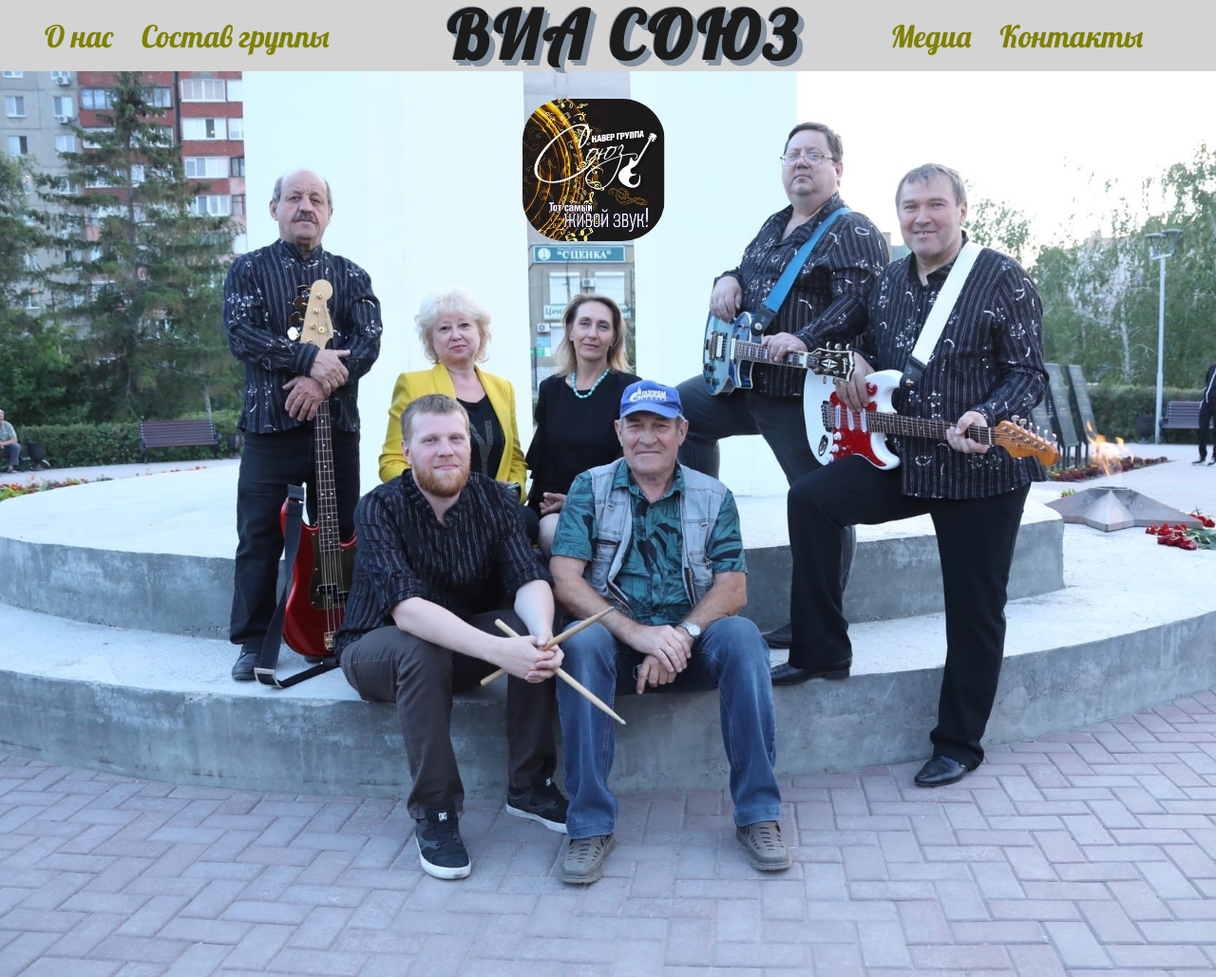
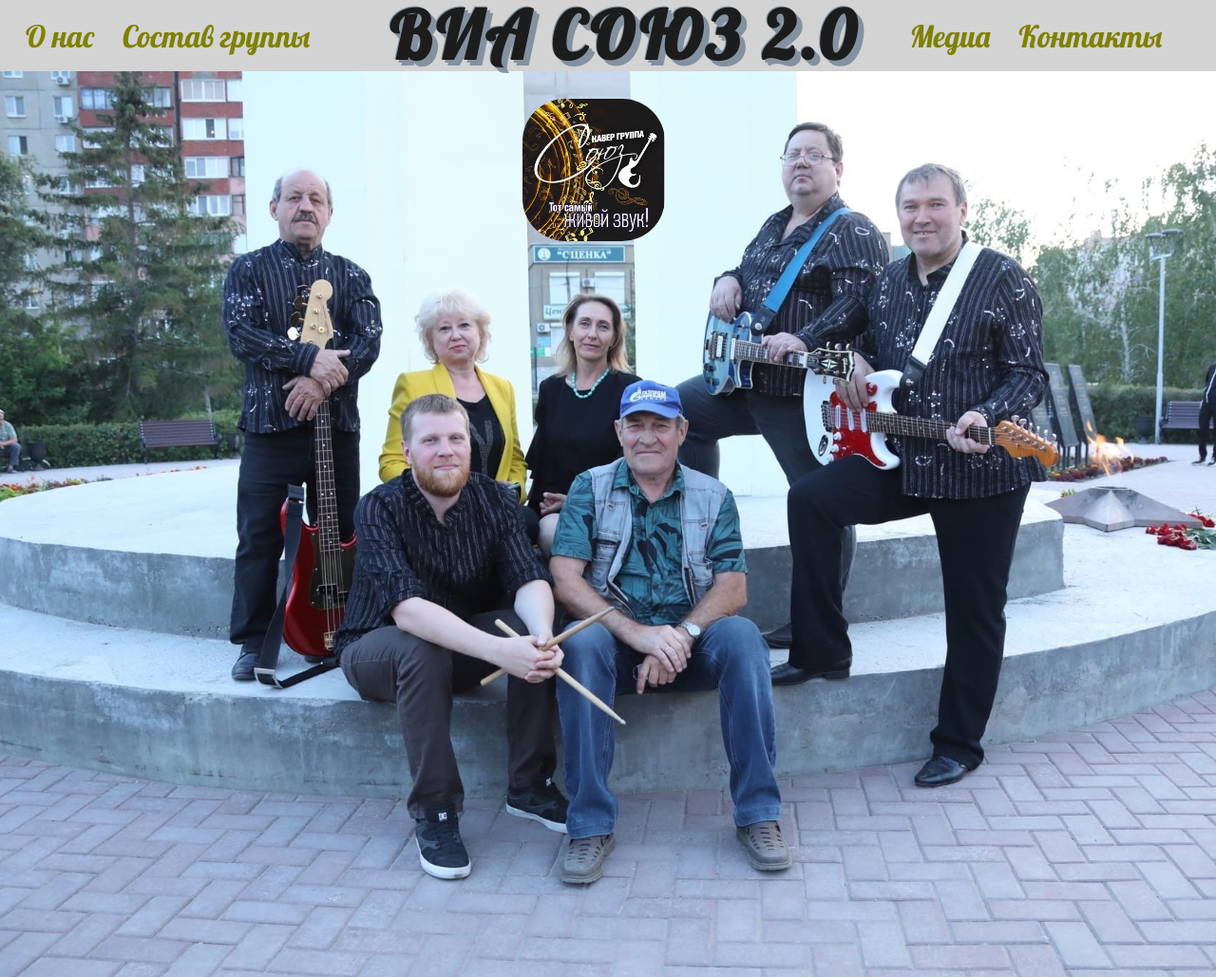
Before and after one commit to AfanasevDima/demo_git, a plain HTML site: page index.html in a window 1280 px wide. Shown: the top 1029 px of the page at 95% size. Drawn offline with Linux system fonts and the light colour scheme.

Commit message:
index.html mod

```diff
--- a/index.html
+++ b/index.html
@@ -23,7 +23,7 @@
             <a href="" class="nav_link">Состав группы</a>
           </div>
           <div class="nav_wrapper_item">
-            <span class="text_header">виа союз</span>
+            <span class="text_header">виа союз 2.0</span>
           </div>
           <div class="nav_wrapper_item">
             <a href="" class="nav_link">Медиа</a>
```
